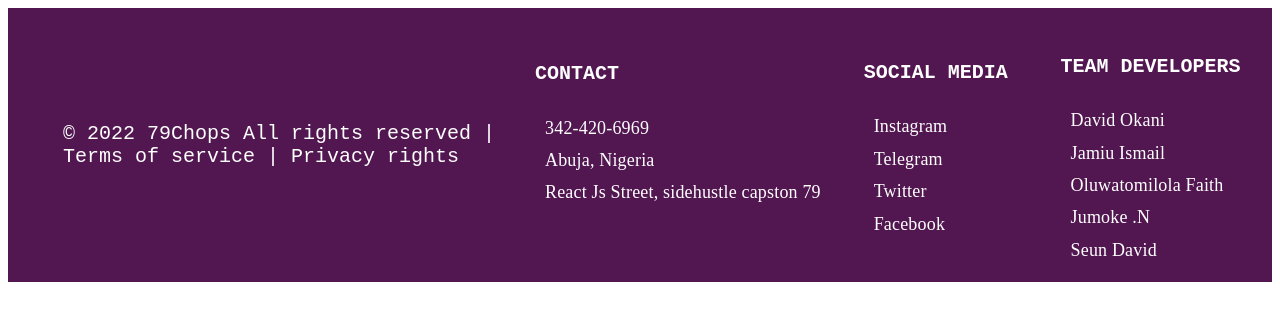
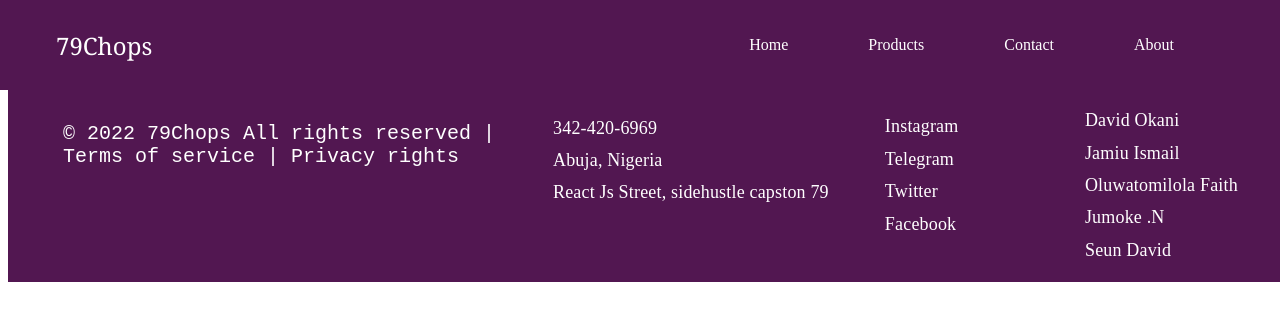
Before and after one commit to davidokani/79chops, a React (Create React App) app: page / in a window 1280 px wide. Shown: the top 320 px of the page. Built offline with nearby package versions, Linux system fonts and the light colour scheme.

Commit message:
App.css added

```diff
--- a/src/App.css
+++ b/src/App.css
@@ -0,0 +1,3 @@
+body {
+  width: 100%;
+}
--- a/src/App.js
+++ b/src/App.js
@@ -1,4 +1,5 @@
 import React from 'react'
+import './App.css'
 import Home from './pages/home/Home'
 import Navbar from './components/navbar/Navbar'
 import Footer from './components/footer/Footer'
@@ -8,7 +9,7 @@ import Contact from './pages/contact/Contact'
 const App = () => {
   return (
     <div>
-      {/* <Navbar /> */}
+      <Navbar />
       {/* <Home /> */}
       {/* <About /> */}
       {/* <Contact /> */}
--- a/src/components/footer/footer.css
+++ b/src/components/footer/footer.css
@@ -6,6 +6,7 @@
   background-color: #521751;
   color: white;
 }
+
 .leftFooter {
   flex: 2;
 }
@@ -39,6 +40,7 @@
   padding-right: 10px;
 }
 .contactUl {
+  width: 100%;
   padding-left: 10px;
   margin-top: 10px;
   list-style: none;
--- a/src/components/navbar/navbar.css
+++ b/src/components/navbar/navbar.css
@@ -6,7 +6,6 @@
   background-color: #521751;
   height: 90px;
   z-index: 1;
-
 }
 
 .nav {
@@ -17,7 +16,7 @@
 }
 
 .logo {
-    margin-left: 1rem;
+  padding-left: 2.5rem;
 }
 
 .logo a {
@@ -31,17 +30,19 @@
   flex: 1;
 }
 
+.links {
+  padding-right: 50px;
+}
+
 .links ul {
   list-style: none;
   margin: 0;
   padding: 0;
   display: flex;
-
 }
 
 .links li {
-    padding: 0 0.5rem;
-
+  padding: 0 2.5rem;
 }
 
 .links a {
@@ -52,10 +53,7 @@
 .links a:hover,
 .links a:active {
   color: #fa923f;
-
-
 }
-
 
 @media (max-width: 768px) {
   .links {
```
Lines whose indentation alone changed are shown as unchanged.
